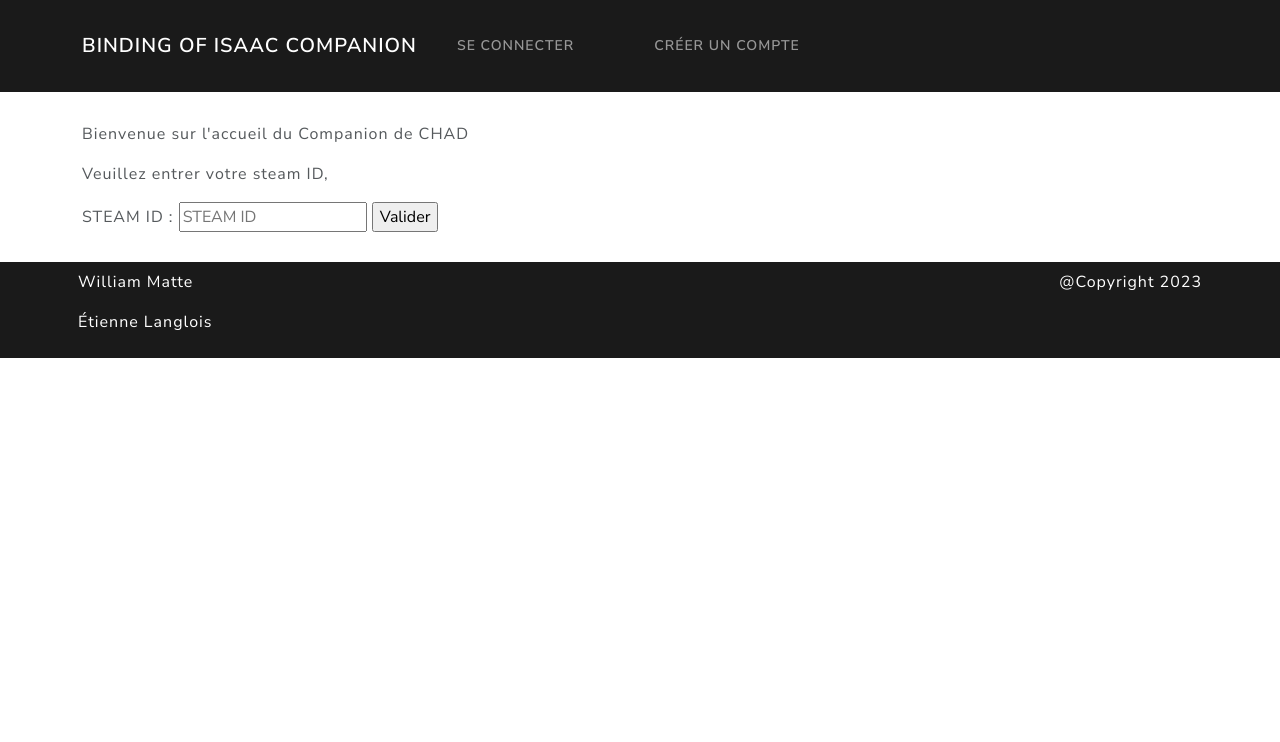
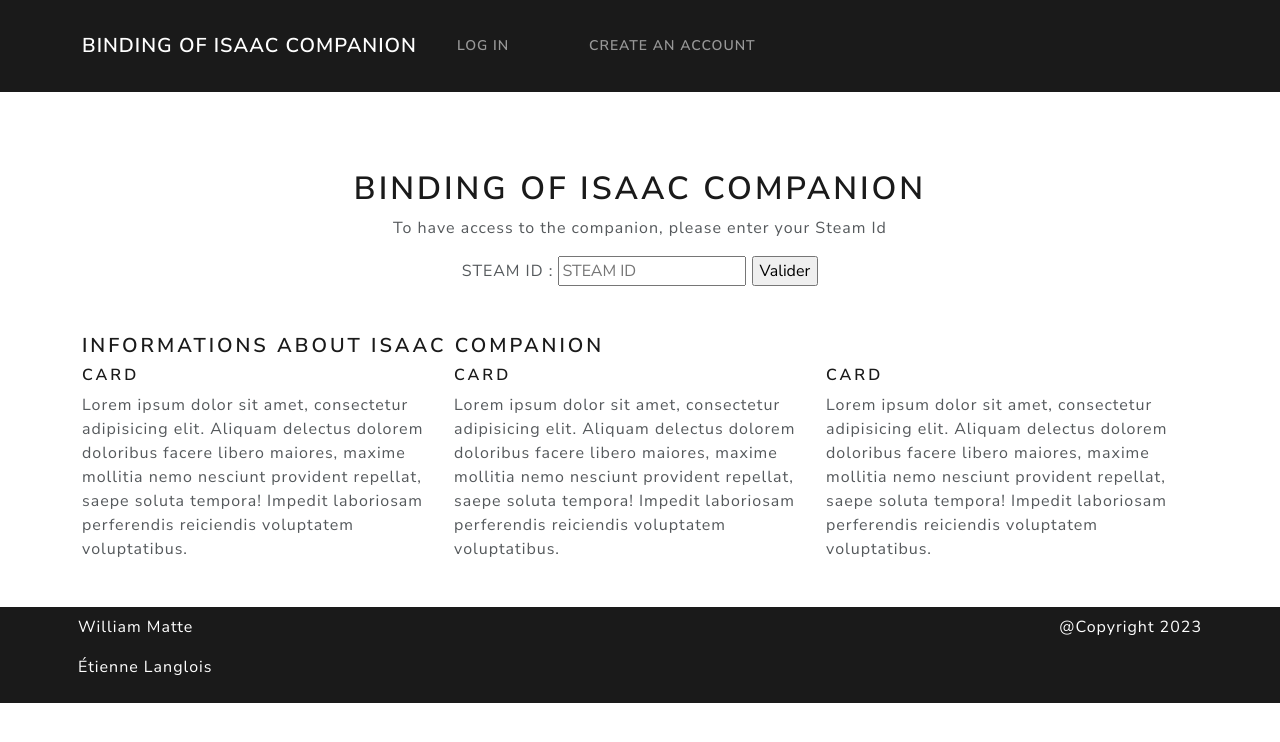
Before and after one commit to EtienneLang/BindingOfIsaacCompanion, a Flask app: page / in a window 1280 px wide. Shown: the top 742 px of the page. Run offline with Flask 3, Linux system fonts and the light colour scheme; some libraries are stand-ins or nearby versions.

Commit message:
Css index commencé

```diff
--- a/static/css/styles.css
+++ b/static/css/styles.css
@@ -2,5 +2,7 @@ main {
   padding-top: 30px;
   padding-bottom: 30px;
 }
-
+card{
+    max-width: 150px;
+}
 /*# sourceMappingURL=styles.css.map */
--- a/static/css/styles.sass
+++ b/static/css/styles.sass
@@ -1,3 +1,6 @@
 main
     padding-top: 30px
     padding-bottom: 30px
+
+card
+    max-width: 150px
--- a/templates/base.jinja
+++ b/templates/base.jinja
@@ -21,20 +21,17 @@
                         <div class="navbar-nav">
                             {% if session and session.utilisateur %}
                                 <li class="nav-item">
-                                    <a class="nav-item nav-link" >Mes enchères</a>
+                                    <a class="nav-item nav-link" >My account</a>
                                 </li>
                                 <li class="nav-item">
-                                    <a class="nav-item nav-link">Mes mises</a>
-                                </li>
-                                <li class="nav-item">
-                                    <a class="nav-item nav-link">Se déconecter</a>
+                                    <a class="nav-item nav-link">Log off</a>
                                 </li>
                             {% else %}
                                 <li class="nav-item">
-                                    <a class="nav-item nav-link">Se connecter</a>
+                                    <a class="nav-item nav-link">Log in</a>
                                 </li>
                                 <li class="nav-item">
-                                    <a class="nav-item nav-link">Créer un compte</a>
+                                    <a class="nav-item nav-link">Create an account</a>
                                 </li>
                             {% endif %}
                         </div>
--- a/templates/index.jinja
+++ b/templates/index.jinja
@@ -1,13 +1,35 @@
 {% extends "base.jinja" %}
 {% block contenu %}
-    <section>
-        <p>Bienvenue sur l'accueil du Companion de CHAD</p>
-        <p>Veuillez entrer votre steam ID, </p>
+    <section class="text-center p-5">
+        <h1>Binding of Isaac Companion</h1>
+        <p>To have access to the companion, please enter your Steam Id</p>
+
         <form>
             <label for="steamid">STEAM ID :</label>
             <input type="text" name="steamid" placeholder="STEAM ID">
             <input type="submit" value="Valider">
         </form>
+    </section>
 
+    <section>
+        <h4>
+            Informations about Isaac Companion
+        </h4>
+        <div>
+            <div class="d-flex justify-content-between">
+                <div>
+                    <h5>Card</h5>
+                    <p>Lorem ipsum dolor sit amet, consectetur adipisicing elit. Aliquam delectus dolorem doloribus facere libero maiores, maxime mollitia nemo nesciunt provident repellat, saepe soluta tempora! Impedit laboriosam perferendis reiciendis voluptatem voluptatibus.</p>
+                </div>
+                <div>
+                    <h5>Card</h5>
+                    <p>Lorem ipsum dolor sit amet, consectetur adipisicing elit. Aliquam delectus dolorem doloribus facere libero maiores, maxime mollitia nemo nesciunt provident repellat, saepe soluta tempora! Impedit laboriosam perferendis reiciendis voluptatem voluptatibus.</p>
+                </div>
+                <div>
+                    <h5>Card</h5>
+                    <p>Lorem ipsum dolor sit amet, consectetur adipisicing elit. Aliquam delectus dolorem doloribus facere libero maiores, maxime mollitia nemo nesciunt provident repellat, saepe soluta tempora! Impedit laboriosam perferendis reiciendis voluptatem voluptatibus.</p>
+                </div>
+            </div>
+        </div>
     </section>
 {% endblock %}
```
